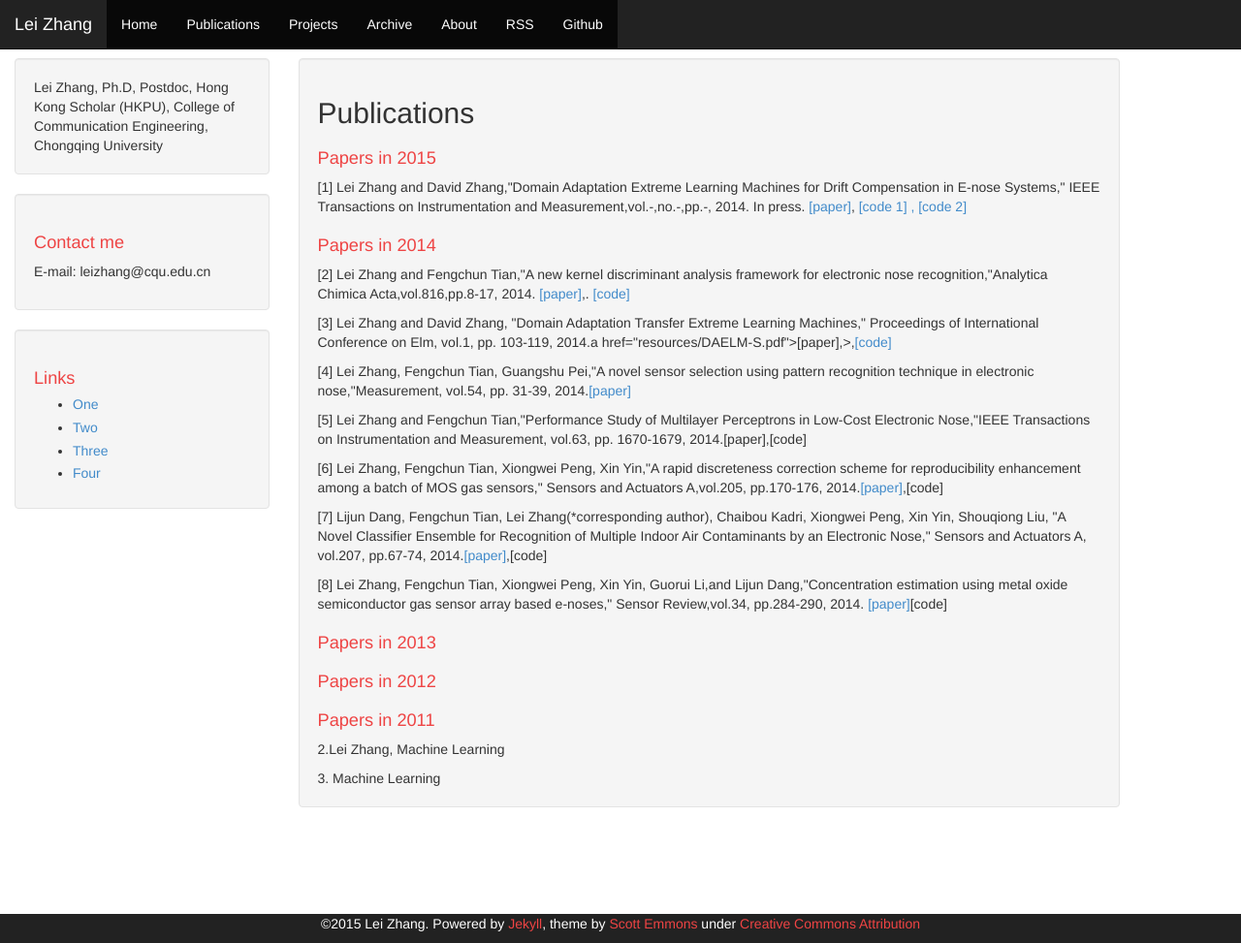
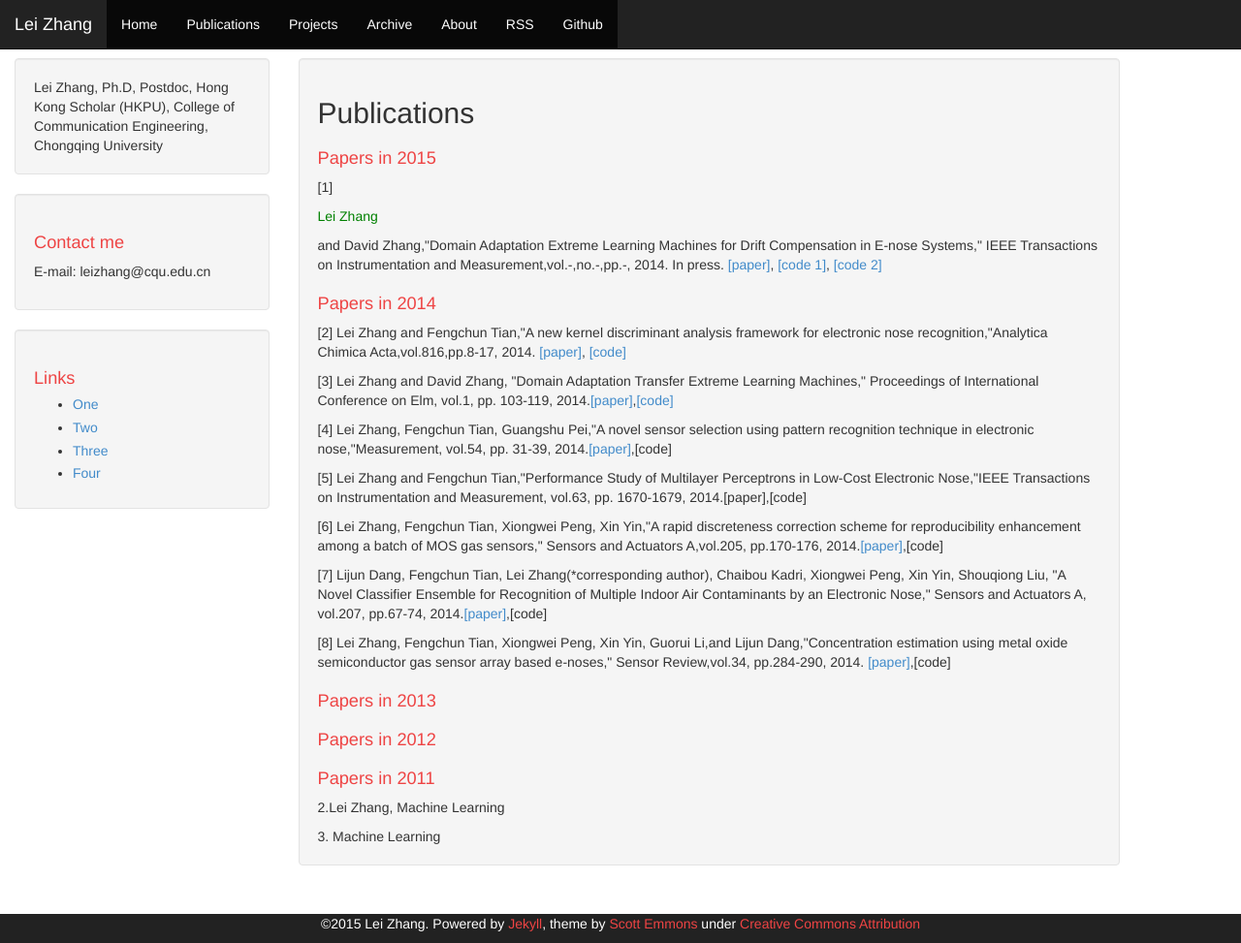
Before and after one commit to DrLeiZhang/website, a Jekyll site: the page built from publications.html, in a window 1280 px wide and 973 px high. Shown: the whole window at 97% size. Built offline with Jekyll 4.4.1, drawn with Linux system fonts in a browser that asks for light colours; Markdown is read by kramdown in place of the engine named in the settings.

Commit message:
Update
Signed-off-by: leizhang@cqu.edu.cn <leizhang@cqu.edu.cn>

```diff
--- a/publications.html
+++ b/publications.html
@@ -5,15 +5,15 @@ layout: default
 <div class="well">
     <h2>Publications</h2>
     <h1>Papers in 2015</h1>
-    <p> [1] Lei Zhang and David Zhang,"Domain Adaptation Extreme Learning Machines for Drift Compensation in E-nose Systems,"</a> IEEE Transactions on Instrumentation and Measurement,vol.-,no.-,pp.-, 2014. In press.<a href="resources/DAELM.pdf"> [paper]</a>,<a href="resources/DAELM-S.rar"> [code 1]</a> <a href="resources/DAELM-T.rar">, [code 2]</a></p>
+    <p> [1] <p  style="color:green;">Lei Zhang</p> and David Zhang,"Domain Adaptation Extreme Learning Machines for Drift Compensation in E-nose Systems,"</a> IEEE Transactions on Instrumentation and Measurement,vol.-,no.-,pp.-, 2014. In press.<a href="resources/DAELM.pdf"> [paper]</a>,<a href="resources/DAELM-S.rar"> [code 1]</a>, <a href="resources/DAELM-T.rar"> [code 2]</a></p>
     <h1>Papers in 2014</h1>
-<p> [2] Lei Zhang and Fengchun Tian,"A new kernel discriminant analysis framework for electronic nose recognition,"Analytica Chimica Acta,vol.816,pp.8-17, 2014.<a href="resources/KNDA.pdf"> [paper]</a>,.<a href="resources/KNDA_demo.rar"> [code] </a></p>
-<p> [3] Lei Zhang and David Zhang, "Domain Adaptation Transfer Extreme Learning Machines," Proceedings of International Conference on Elm, vol.1, pp. 103-119, 2014.a href="resources/DAELM-S.pdf">[paper]</a>,>,<a href="resources/DAELM-S.rar">[code]</a></p>
-<p>[4] Lei Zhang, Fengchun Tian, Guangshu Pei,"A novel sensor selection using pattern recognition technique in electronic nose,"Measurement, vol.54, pp. 31-39, 2014.<a href="resources/Sensor selection.pdf">[paper]</a></p>
+<p> [2] Lei Zhang and Fengchun Tian,"A new kernel discriminant analysis framework for electronic nose recognition,"Analytica Chimica Acta,vol.816,pp.8-17, 2014.<a href="resources/KNDA.pdf"> [paper]</a>,<a href="resources/KNDA_demo.rar"> [code] </a></p>
+<p> [3] Lei Zhang and David Zhang, "Domain Adaptation Transfer Extreme Learning Machines," Proceedings of International Conference on Elm, vol.1, pp. 103-119, 2014.<a href="resources/DAELM-S.pdf">[paper]</a>,<a href="resources/DAELM-S.rar">[code]</a></p>
+<p>[4] Lei Zhang, Fengchun Tian, Guangshu Pei,"A novel sensor selection using pattern recognition technique in electronic nose,"Measurement, vol.54, pp. 31-39, 2014.<a href="resources/Sensor selection.pdf">[paper]</a>,[code]</p>
 <p>[5] Lei Zhang and Fengchun Tian,"Performance Study of Multilayer Perceptrons in Low-Cost Electronic Nose,"IEEE Transactions on Instrumentation and Measurement, vol.63, pp. 1670-1679, 2014.[paper],[code]
 <p>[6] Lei Zhang, Fengchun Tian, Xiongwei Peng, Xin Yin,"A rapid discreteness correction scheme for reproducibility enhancement among a batch of MOS gas sensors," Sensors and Actuators A,vol.205, pp.170-176, 2014.<a href="resources/Rapid discreteness calibration.pdf">[paper]</a>,[code]</p>
 <p>[7] Lijun Dang, Fengchun Tian, Lei Zhang(*corresponding author), Chaibou Kadri, Xiongwei Peng, Xin Yin, Shouqiong Liu, "A Novel Classifier Ensemble for Recognition of Multiple Indoor Air Contaminants by an Electronic Nose," Sensors and Actuators A, vol.207, pp.67-74, 2014.<a href="resources/Classifier_ensemble.pdf">[paper]</a>,[code]</p>
-<p>[8] Lei Zhang, Fengchun Tian, Xiongwei Peng, Xin Yin, Guorui Li,and Lijun Dang,"Concentration estimation using metal oxide semiconductor gas sensor array based e-noses," Sensor Review,vol.34, pp.284-290, 2014. <a href="resources/PLWE_ANN.pdf">[paper]</a>[code]</p>
+<p>[8] Lei Zhang, Fengchun Tian, Xiongwei Peng, Xin Yin, Guorui Li,and Lijun Dang,"Concentration estimation using metal oxide semiconductor gas sensor array based e-noses," Sensor Review,vol.34, pp.284-290, 2014. <a href="resources/PLWE_ANN.pdf">[paper]</a>,[code]</p>
 <h1>Papers in 2013</h1>
 <h1>Papers in 2012</h1>
 <h1>Papers in 2011</h1>
```
